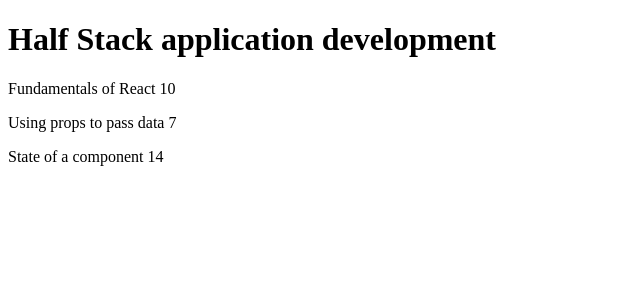
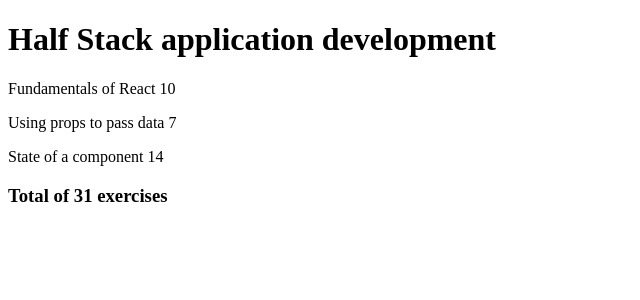
Before and after one commit to fullstack-hy2020/example-submission-repository, a React (Vite) app in the folder part1/courseinfo/: page / in a window 1280 px wide. Shown: the top 300 px of the page, without its empty margins (0-640 px from the left). Built offline with nearby package versions, Linux system fonts and the light colour scheme.

Commit message:
exercises-2.2

```diff
--- a/part1/courseinfo/src/App.jsx
+++ b/part1/courseinfo/src/App.jsx
@@ -25,11 +25,24 @@
   );
 };
 
+const Total = (props) => {
+  const parts = props.parts;
+  const total = parts.reduce((sum, part) => {
+    return sum + part.exercises;
+  }, 0);
+  return (
+    <>
+      <h3>Total of {total} exercises</h3>
+    </>
+  );
+}
+
 const Course = (props) => {
   return (
     <>
       <Header name={props.course.name} />
       <Content parts={props.course.parts} />
+      <Total parts={props.course.parts} />
     </>
   );
 };
```
